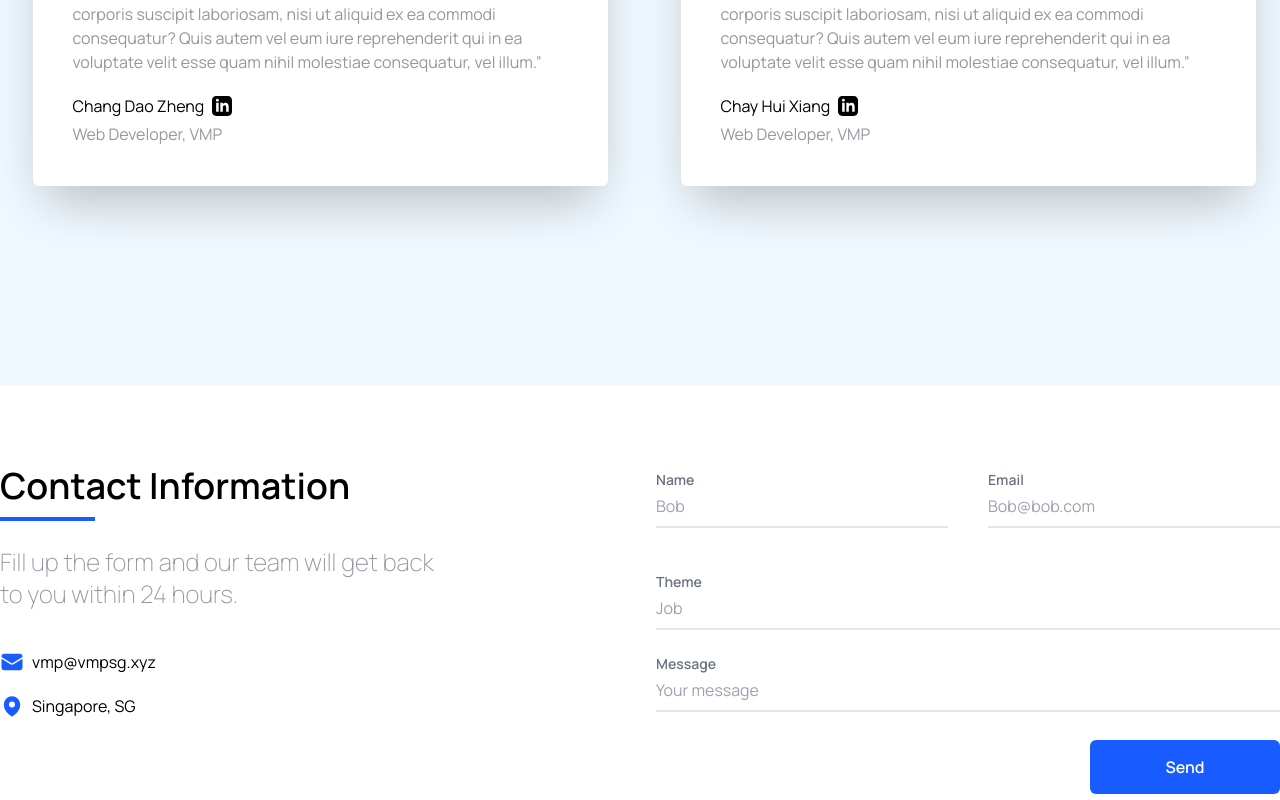
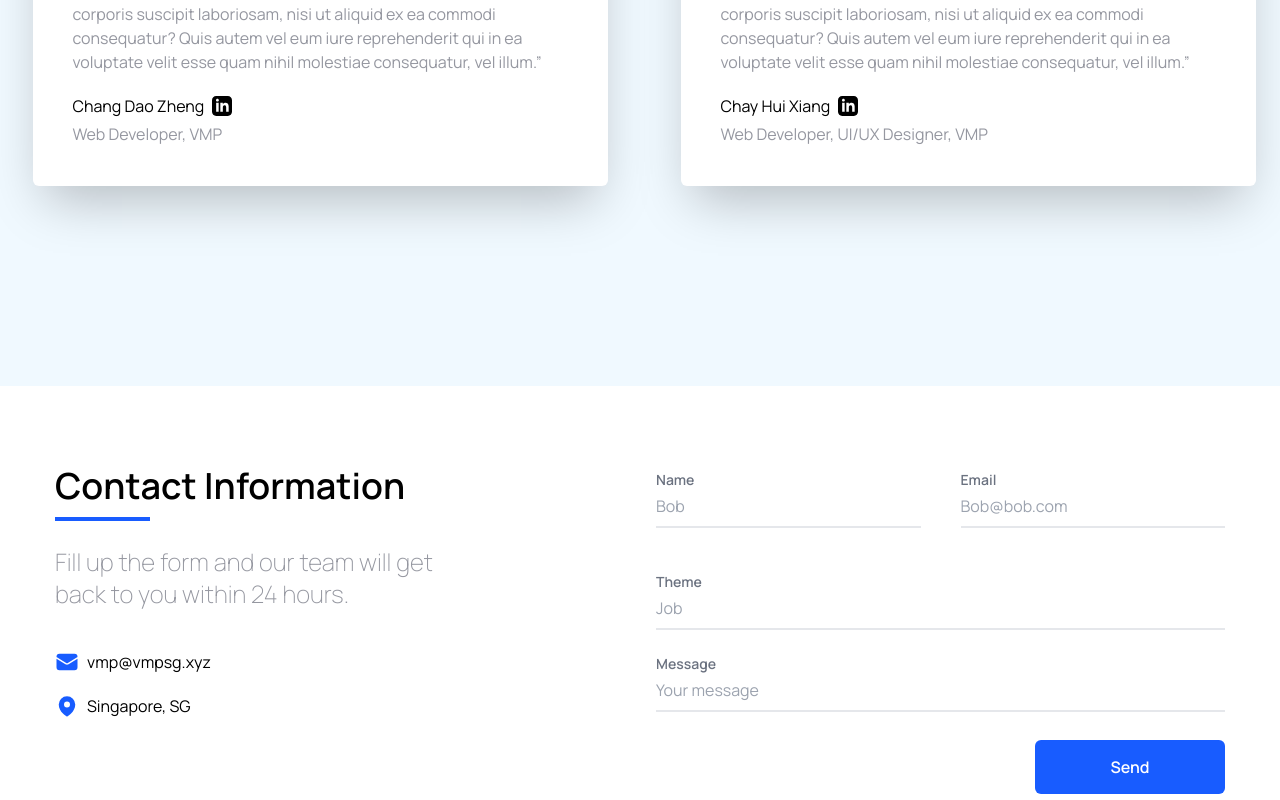
Before and after one commit to VMP-SG/PSACodeSprint2022, a Next.js app in the folder modus-ponens/: page / in a window 1280 px wide. Shown: the part 1620-2420 px from the top of the page. Built offline with nearby package versions, Linux system fonts and the light colour scheme; no server answers.

Commit message:
Edited Home Page

```diff
--- a/modus-ponens/components/Home/ContactSection.js
+++ b/modus-ponens/components/Home/ContactSection.js
@@ -115,7 +115,6 @@ const RightChild = () => {
       <div className="flex flex-row-reverse justify-between items-center">
         <HeroButton text="Send" type="submit" />
         <p>{emailStatus}</p>
-        {/* // onclick={() => {}} */}
       </div>
     </form>
   );
@@ -124,7 +123,7 @@ const RightChild = () => {
 export default function ContactInformation() {
   return (
     <div className="flex justify-center">
-      <div className="w-[1280px] my-10">
+      <div className="w-[1280px] px-[55px] my-10">
         <MaxRow leftChild={<LeftChild />} rightChild={<RightChild />} leftAlign="start" />
       </div>
     </div>
--- a/modus-ponens/components/Home/CreatorCard.js
+++ b/modus-ponens/components/Home/CreatorCard.js
@@ -10,7 +10,7 @@ export default function CreatorCard({ image, text, name, designation, url }) {
         <div className="text-grey-main my-5 mt-10">{text}</div>
         <div className="my-1 flex items-center">
           <div className="pr-2">{name}</div>
-          <a href={url}>
+          <a href={url} target="_blank" rel="noreferrer noopener">
             <svg
               xmlns="http://www.w3.org/2000/svg"
               className="w-5 h-5 cursor-pointer"
--- a/modus-ponens/components/Home/CreatorSection.js
+++ b/modus-ponens/components/Home/CreatorSection.js
@@ -48,8 +48,8 @@ const RightChild = () => {
         text={
           "“Ut enim ad minima veniam, quis nostrum exercitationem ullam corporis suscipit laboriosam, nisi ut aliquid ex ea commodi consequatur? Quis autem vel eum iure reprehenderit qui in ea voluptate velit esse quam nihil molestiae consequatur, vel illum.” "
         }
+        designation={"Web Developer, UI/UX Designer, VMP"}
         name={"Chay Hui Xiang"}
-        designation={"Web Developer, VMP"}
         image={Huix}
         url={"https://www.linkedin.com/in/hui-xiang/"}
       />
```
Also changed, not shown: modus-ponens/assets/Mingen.png.
